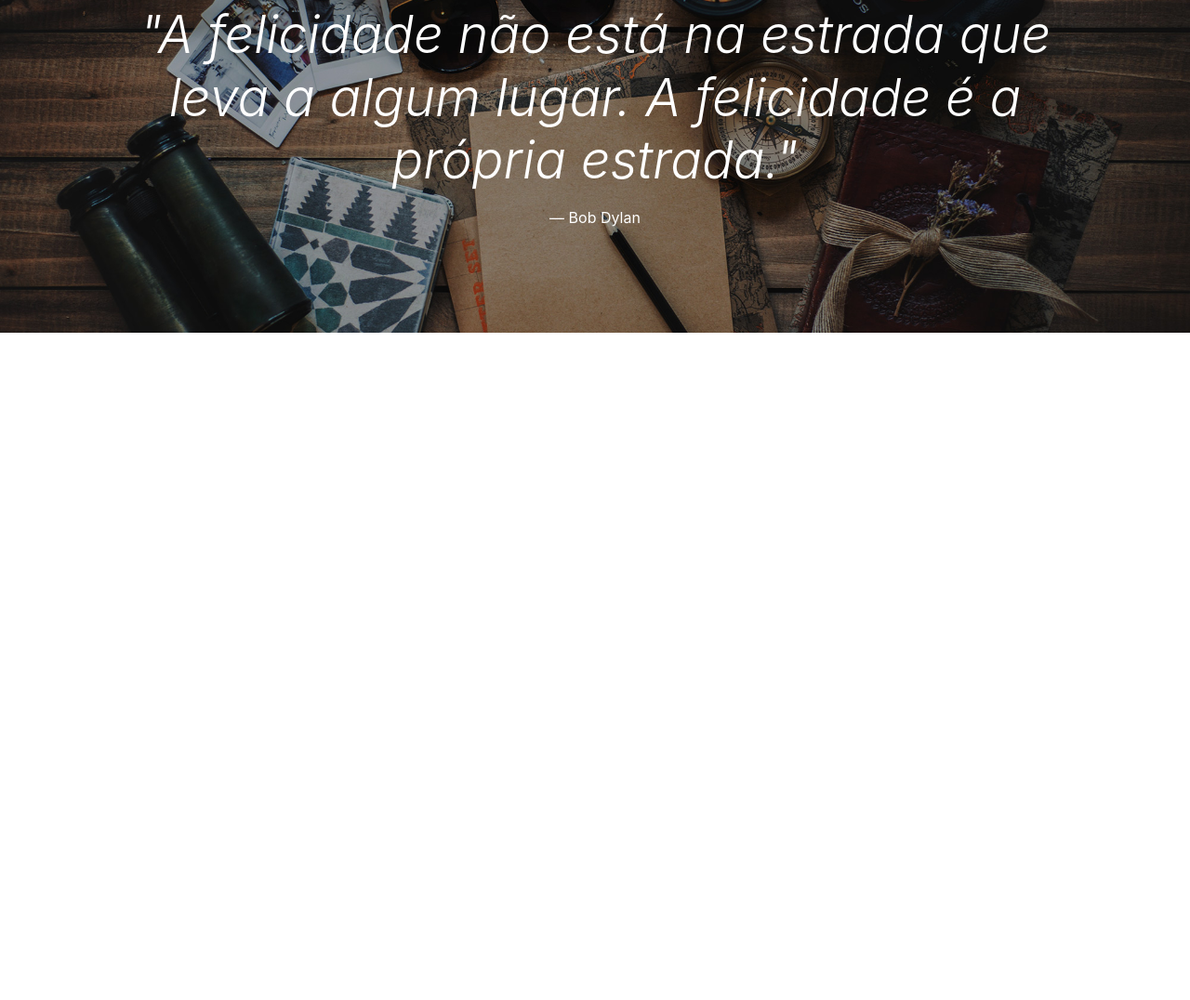
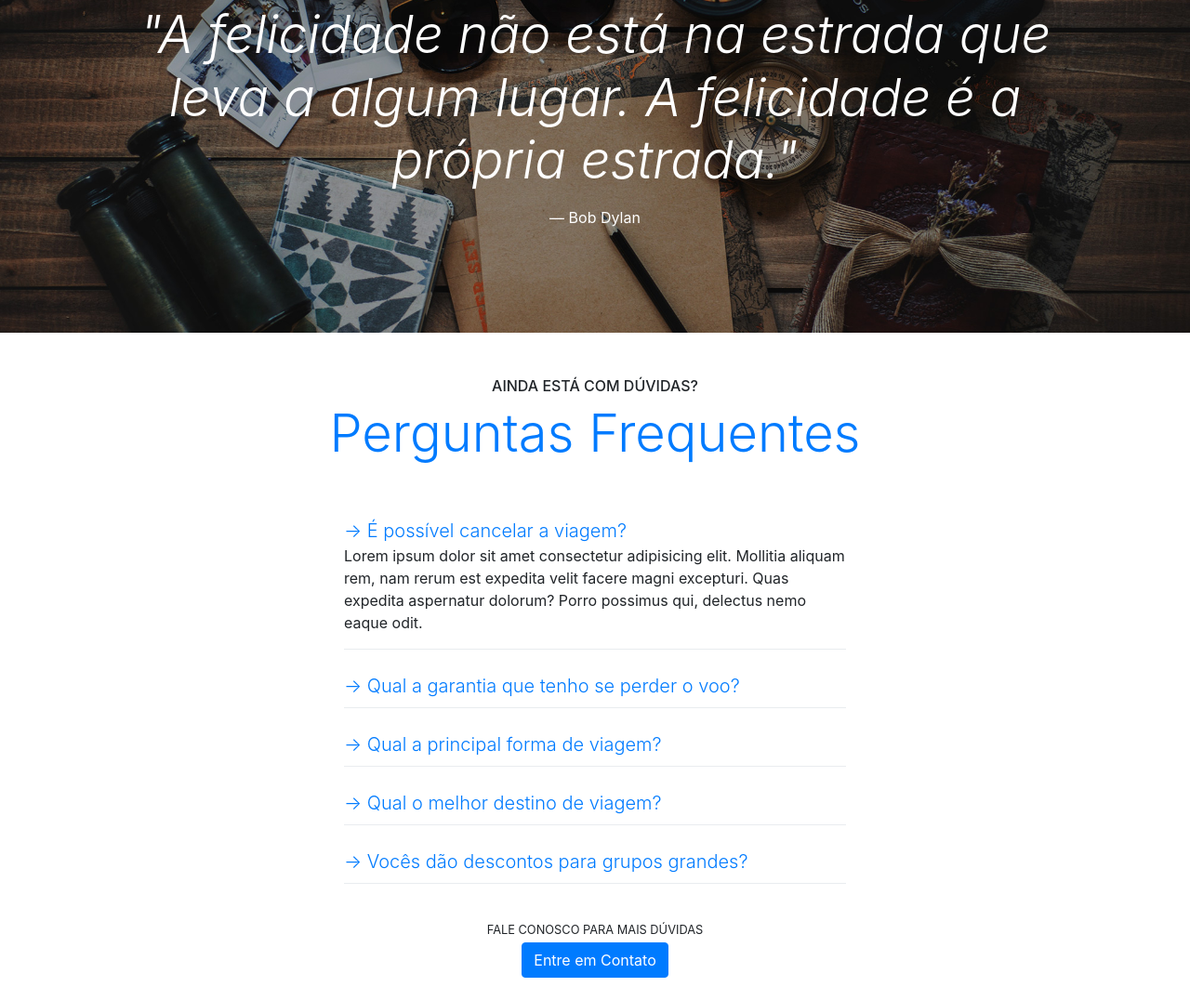
Before and after one commit to PedroPaivaDev/study-origamid-bootstrap, a plain HTML site: page index.html in a window 1280 px wide. Shown: the part 1483-2559 px from the top of the page at 93% size. Before the commit the page ends 1841 px from the top, so only its background shows below. Drawn offline with Linux system fonts and the light colour scheme; files whose address does not match are found by name.

Commit message:
class 3.8: faq with collapse component (accordion)

```diff
--- a/index.html
+++ b/index.html
@@ -167,6 +167,60 @@
     </blockquote>
   </section>
 
+  <section class="container">
+
+    <div class="my-5 text-center">
+      <span class="h6 d-block">AINDA ESTÁ COM DÚVIDAS?</span>
+      <h2 class="display-4 text-primary">Perguntas Frequentes</h2>
+    </div>
+
+    <div class="row justify-content-center">
+      <div class="col-6" id="faq" data-children=".question">
+        <div class="question py-2">
+          <a class="lead" data-toggle="collapse" href="#faq1" aria-expanded="true" aria-controls="faq1">→ É possível cancelar a viagem?</a>
+          <div class="collapse show" id="faq1" role="tabpanel" data-parent="#faq">
+            <p>Lorem ipsum dolor sit amet consectetur adipisicing elit. Mollitia aliquam rem, nam rerum est expedita velit facere magni excepturi. Quas expedita aspernatur dolorum? Porro possimus qui, delectus nemo eaque odit.</p>
+          </div>
+          <div class="dropdown-divider"></div>
+        </div>
+        <div class="question py-2">
+          <a class="lead" data-toggle="collapse" href="#faq2" aria-expanded="true" aria-controls="faq2">→ Qual a garantia que tenho se perder o voo?</a>
+          <div class="collapse" id="faq2" role="tabpanel" data-parent="#faq">
+            <p>Lorem ipsum dolor sit amet consectetur adipisicing elit. Mollitia aliquam rem, nam rerum est expedita velit facere magni excepturi. Quas expedita aspernatur dolorum? Porro possimus qui, delectus nemo eaque odit.</p>
+          </div>
+          <div class="dropdown-divider"></div>
+        </div>
+        <div class="question py-2">
+          <a class="lead" data-toggle="collapse" href="#faq3" aria-expanded="true" aria-controls="faq3">→ Qual a principal forma de viagem?</a>
+          <div class="collapse" id="faq3" role="tabpanel" data-parent="#faq">
+            <p>Lorem ipsum dolor sit amet consectetur adipisicing elit. Mollitia aliquam rem, nam rerum est expedita velit facere magni excepturi. Quas expedita aspernatur dolorum? Porro possimus qui, delectus nemo eaque odit.</p>
+          </div>
+          <div class="dropdown-divider"></div>
+        </div>
+        <div class="question py-2">
+          <a class="lead" data-toggle="collapse" href="#faq4" aria-expanded="true" aria-controls="faq4">→ Qual o melhor destino de viagem?</a>
+          <div class="collapse" id="faq4" role="tabpanel" data-parent="#faq">
+            <p>Lorem ipsum dolor sit amet consectetur adipisicing elit. Mollitia aliquam rem, nam rerum est expedita velit facere magni excepturi. Quas expedita aspernatur dolorum? Porro possimus qui, delectus nemo eaque odit.</p>
+          </div>
+          <div class="dropdown-divider"></div>
+        </div>
+        <div class="question py-2">
+          <a class="lead" data-toggle="collapse" href="#faq5" aria-expanded="true" aria-controls="faq5">→ Vocês dão descontos para grupos grandes?</a>
+          <div class="collapse" id="faq5" role="tabpanel" data-parent="#faq">
+            <p>Lorem ipsum dolor sit amet consectetur adipisicing elit. Mollitia aliquam rem, nam rerum est expedita velit facere magni excepturi. Quas expedita aspernatur dolorum? Porro possimus qui, delectus nemo eaque odit.</p>
+          </div>
+          <div class="dropdown-divider"></div>
+        </div>
+      </div>
+    </div>
+
+    <div class="text-center my-4">
+      <p class="small m-1">FALE CONOSCO PARA MAIS DÚVIDAS</p>
+      <a class="btn btn-primary" href="contato.html">Entre em Contato</a>
+    </div>
+
+  </section>
+
   <script type="text/javascript" src="js/jquery-3.2.1.slim.min.js"></script>
   <script type="text/javascript" src="js/popper.min.js"></script>
   <script type="text/javascript" src="js/bootstrap.js"></script>
```
